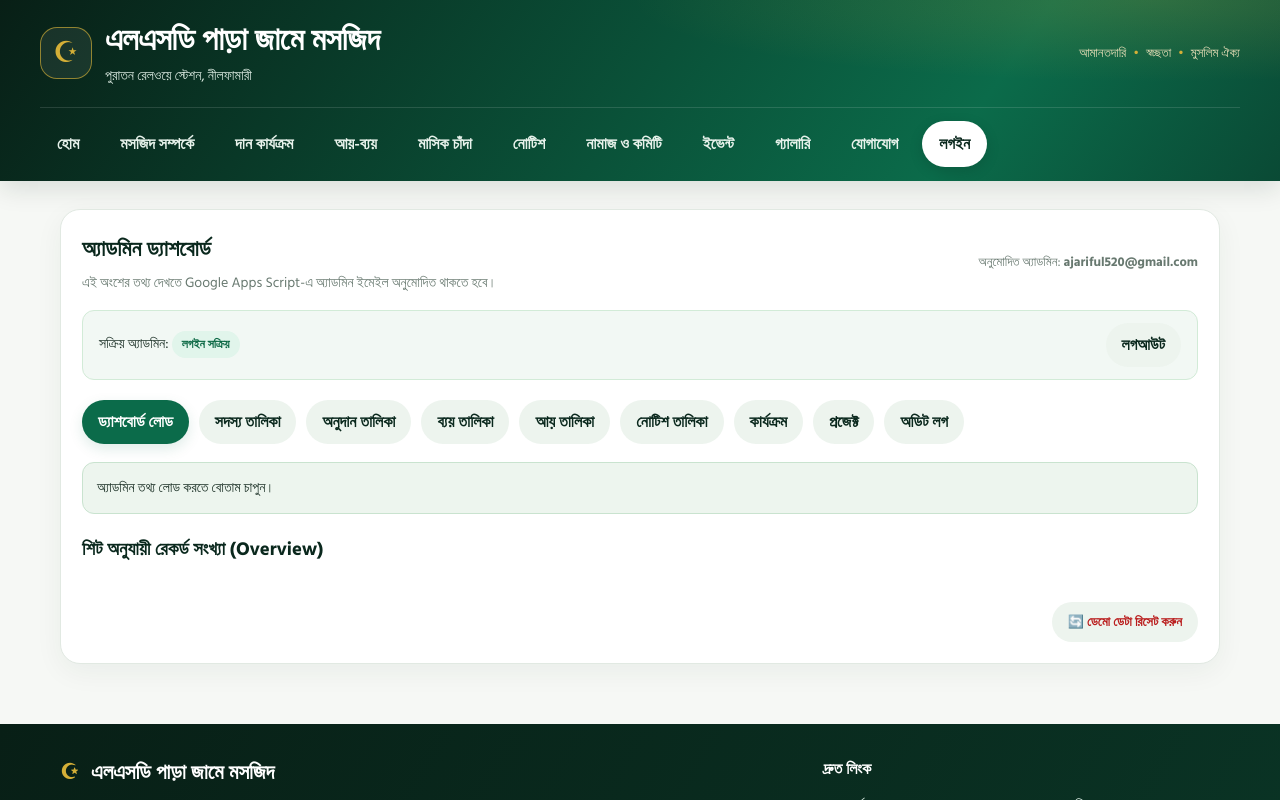
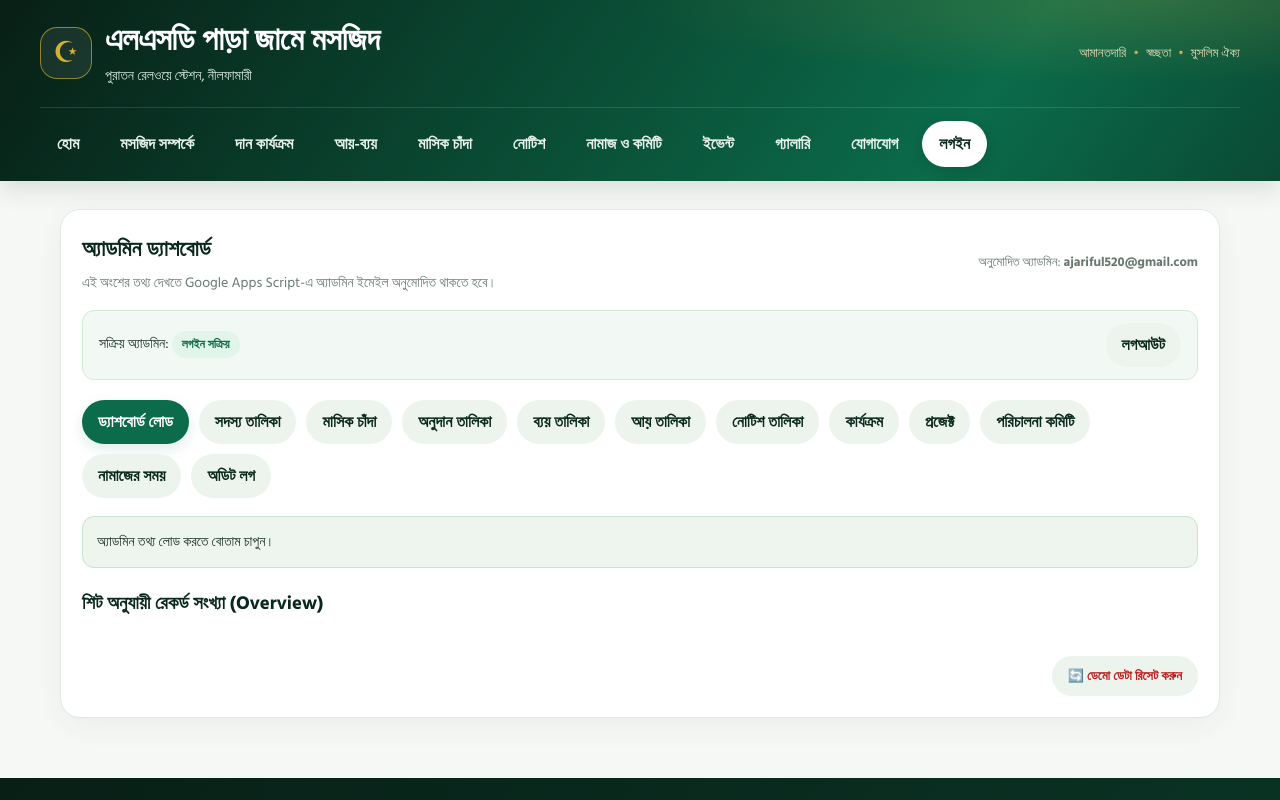
Before and after one commit to ariful807/lsd-para-jame-mosque, a React (Vite) app: page / in a window 1280 px wide. Both pictures are taken after a click on the button "মুসল্লি লগইন". Shown: the top 800 px of the page. Built offline with nearby package versions, Linux system fonts and the light colour scheme.

Commit message:
Improve admin session persistence and add contribution, committee, and prayer-time management tabs

```diff
--- a/src/components/AdminSection.tsx
+++ b/src/components/AdminSection.tsx
@@ -7,14 +7,14 @@ interface AdminSectionProps {
 }
 
 export const AdminSection: React.FC<AdminSectionProps> = ({ onDataChanged }) => {
-  const [currentUser, setCurrentUser] = useState<string>('');
+  const [currentUser, setCurrentUser] = useState<string>(() => { try { return sessionStorage.getItem('lsd_mosque_admin_session_user_v1') || ''; } catch { return ''; } });
   const [inputEmail, setInputEmail] = useState<string>(() => mosqueStorage.getAdminEmail());
   const [inputPassword, setInputPassword] = useState('');
   const [confirmPassword, setConfirmPassword] = useState('');
   const [needsPasswordSetup, setNeedsPasswordSetup] = useState<boolean>(() => !localStorage.getItem('lsd_mosque_admin_credential_v1'));
   const [loginBusy, setLoginBusy] = useState(false);
   const [isAdminAuthenticated, setIsAdminAuthenticated] = useState<boolean>(() => {
-    try { return sessionStorage.getItem('lsd_mosque_admin_session_v1') === 'active'; } catch { return false; }
+    try { return sessionStorage.getItem('lsd_mosque_admin_session_v1') === 'active' && Boolean(sessionStorage.getItem('lsd_mosque_admin_session_user_v1')); } catch { return false; }
   });
   const [activeSheet, setActiveSheet] = useState<string>('Dashboard');
   const [sheetData, setSheetData] = useState<any[]>([]);
@@ -35,7 +35,7 @@ export const AdminSection: React.FC<AdminSectionProps> = ({ onDataChanged }) =>
       loadDashboard();
     } catch {
       setIsAdminAuthenticated(false);
-      try { sessionStorage.removeItem('lsd_mosque_admin_session_v1'); } catch { /* private browsing */ }
+      try { sessionStorage.removeItem('lsd_mosque_admin_session_v1'); sessionStorage.removeItem('lsd_mosque_admin_session_user_v1'); } catch { /* private browsing */ }
     }
   }, [currentUser, isAdminAuthenticated]);
 
@@ -124,7 +124,7 @@ export const AdminSection: React.FC<AdminSectionProps> = ({ onDataChanged }) =>
         localStorage.removeItem(attemptsKey);
       }
       setCurrentUser(email);
-      try { sessionStorage.setItem('lsd_mosque_admin_session_v1', 'active'); } catch { /* session storage unavailable */ }
+      try { sessionStorage.setItem('lsd_mosque_admin_session_v1', 'active'); sessionStorage.setItem('lsd_mosque_admin_session_user_v1', email); } catch { /* session storage unavailable */ }
       setIsAdminAuthenticated(true);
       setInputPassword('');
       setConfirmPassword('');
@@ -218,6 +218,12 @@ export const AdminSection: React.FC<AdminSectionProps> = ({ onDataChanged }) =>
           সদস্য তালিকা
         </button>
         <button
+          className={activeSheet === 'Contributions' ? 'btn' : 'btn secondary'}
+          onClick={() => loadSheet('Contributions')}
+        >
+          মাসিক চাঁদা
+        </button>
+        <button
           className={activeSheet === 'Donations' ? 'btn' : 'btn secondary'}
           onClick={() => loadSheet('Donations')}
         >
@@ -252,6 +258,18 @@ export const AdminSection: React.FC<AdminSectionProps> = ({ onDataChanged }) =>
           onClick={() => loadSheet('Projects')}
         >
           প্রজেক্ট
+        </button>
+        <button
+          className={activeSheet === 'Committee' ? 'btn' : 'btn secondary'}
+          onClick={() => loadSheet('Committee')}
+        >
+          পরিচালনা কমিটি
+        </button>
+        <button
+          className={activeSheet === 'Prayer_Times' ? 'btn' : 'btn secondary'}
+          onClick={() => loadSheet('Prayer_Times')}
+        >
+          নামাজের সময়
         </button>
         <button
           className={activeSheet === 'Audit_Logs' ? 'btn' : 'btn secondary'}
@@ -441,7 +459,7 @@ export const AdminSection: React.FC<AdminSectionProps> = ({ onDataChanged }) =>
           <h2>অ্যাডমিন লগইন</h2>
           <p>এলএসডি পাড়া জামে মসজিদ ব্যবস্থাপনা প্যানেলে প্রবেশ করতে অনুমোদিত ইমেইল ও পাসওয়ার্ড দিন।</p>
         </div>
-        <form className="admin-login-form" onSubmit={handleLogin}>
+        <form className="admin-login-form" onSubmit={handleLogin} autoComplete="on">
           <div className="formrow">
             <label htmlFor="admin-email">অ্যাডমিন ইমেইল</label>
             <input id="admin-email" type="email" autoComplete="username" value={inputEmail} onChange={(e) => setInputEmail(e.target.value)} required />
```
